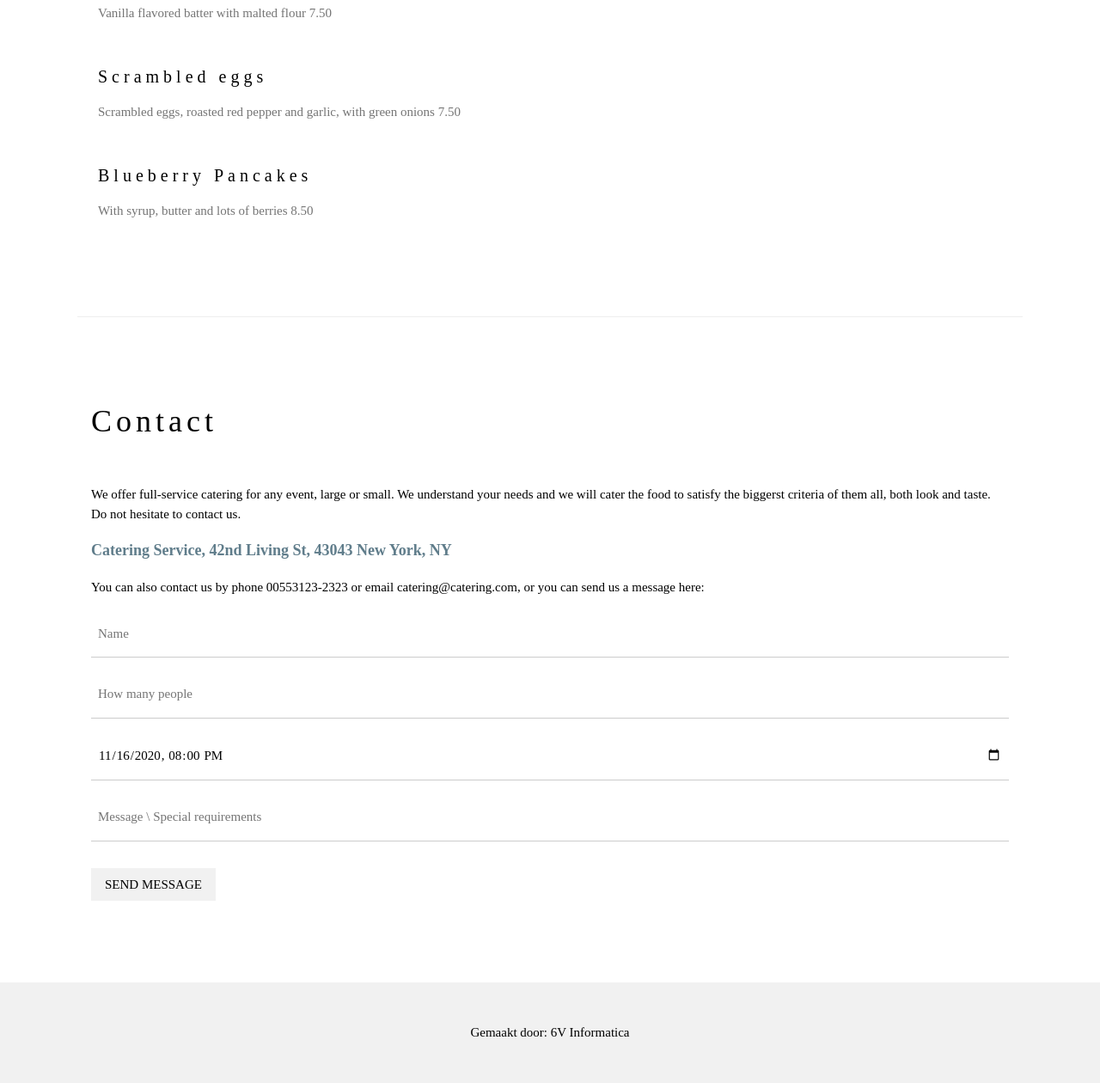
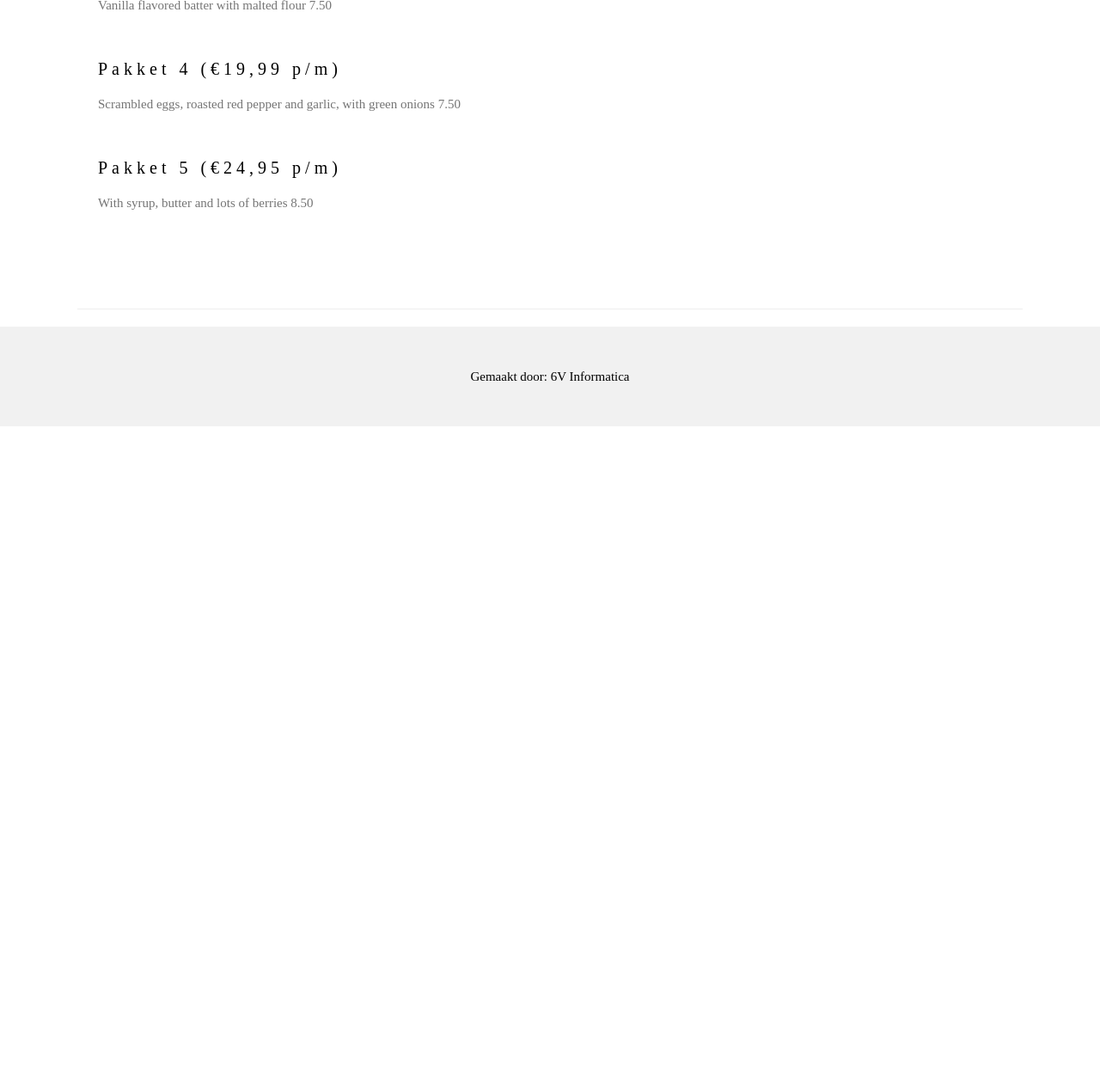
Before and after one commit to 6V-Informatica/eindopdracht, a PHP site: page /main.html in a window 1280 px wide. Shown: the part 2118-3378 px from the top of the page at 86% size. After the commit the page ends 2614 px from the top, so only its background shows below. Run offline with PHP 8.4, Linux system fonts and the light colour scheme.

Commit message:
v1.0.5: - Extra informatie toegevoegd - Style toegevoegd - Logo toegevoegd

```diff
--- a/main.html
+++ b/main.html
@@ -18,13 +18,17 @@
 <!-- Navbar (sit on top) -->
 <div class="w3-top">
     <div class="w3-bar w3-white w3-padding w3-card" style="letter-spacing:4px;">
-        <a href="#home" class="w3-bar-item w3-button">Freshie</a>
-        <!-- Right-sided navbar links. Hide them on small screens -->
-        <div class="w3-right w3-hide-small">
-            <a href="#about" class="w3-bar-item w3-button">About</a>
-            <a href="#menu" class="w3-bar-item w3-button">Menu</a>
-            <a href="#contact" class="w3-bar-item w3-button">Contact</a>
+        <div class="w3-left w3-hide-small">
+            <a href="#home" class="w3-button">
+                <img class="w3-image" src="freshie logo.png" alt="Hamburger Catering" width="50" height="50">
+            </a>
         </div>
+        <div class="w3-right w3-vertical-middle">
+            <a href="#about" class="w3-bar-item w3-button">Informatie</a>
+            <a href="#prizes" class="w3-bar-item w3-button">Prijzen</a>
+            <a href="#contact" class="w3-bar-item w3-button">Inloggen</a>
+        </div>
+
     </div>
 </div>
 
@@ -46,32 +50,33 @@
         </div>
 
         <div class="w3-col m6 w3-padding-large">
-            <h1 class="w3-center">About Catering</h1><br>
-            <h5 class="w3-center">Tradition since 1889</h5>
-            <p class="w3-large">The Catering was founded in blabla by Mr. Smith in lorem ipsum dolor sit amet, consectetur adipiscing elit consectetur adipiscing elit, sed do eiusmod tempor incididunt ut labore et dolore magna aliqua. Ut enim ad minim veniam, quis nostrud exercitation ullamco laboris nisi ut aliquip ex ea commodo consequat. Duis aute iruredolor in reprehenderit in voluptate velit esse cillum dolore eu fugiat nulla pariatur.We only use <span class="w3-tag w3-light-grey">seasonal</span> ingredients.</p>
-            <p class="w3-large w3-text-grey w3-hide-medium">Excepteur sint occaecat cupidatat non proident, sunt in culpa qui officia deserunt mollit anim id est laborum consectetur adipiscing elit, sed do eiusmod temporincididunt ut labore et dolore magna aliqua. Ut enim ad minim veniam, quis nostrud exercitation ullamco laboris nisi ut aliquip ex ea commodo consequat.</p>
+            <h1 class="w3-center">Over Freshie</h1><br>
+            <h5 class="w3-center">Opgericht in 2023</h5>
+            <p class="w3-large">  Freshie is gesticht door een groep 6V studenten die Informatica volgen. Omdat veel dieetboeken niet online te bekijken zijn, hebben zij een oplossing bedacht om een dieetboek online te volgen. Doormiddel van de website is het mogelijk om op verschillende manieren je dieet voor die week te verkijgen.</p>
+            <p class="w3-large">  De eerste manier is via email. Wanneer je je aanmeld bij Freshie, geef je je email-adres op en krijg je wekelijks een schema binnen met recepten.</p>
+            <p class="w3-large">  De tweede manier om jouw persoonlijke schema te bekijken is doormiddel van de website. Wanneer je inlogt, zie je een overzicht van je schema.</p>
         </div>
     </div>
 
     <hr>
 
     <!-- Menu Section -->
-    <div class="w3-row w3-padding-64" id="menu">
+    <div class="w3-row w3-padding-64" id="prizes">
         <div class="w3-col l6 w3-padding-large">
-            <h1 class="w3-center">Our Menu</h1><br>
-            <h4>Bread Basket</h4>
+            <h1 class="w3-center">Onze prijzen</h1><br>
+            <h4>Pakket 1 (€07,45 p/m)</h4>
             <p class="w3-text-grey">Assortment of fresh baked fruit breads and muffins 5.50</p><br>
 
-            <h4>Honey Almond Granola with Fruits</h4>
+            <h4>Pakket 2 (€09,99 p/m)</h4>
             <p class="w3-text-grey">Natural cereal of honey toasted oats, raisins, almonds and dates 7.00</p><br>
 
-            <h4>Belgian Waffle</h4>
+            <h4>Pakket 3 (€14,95 p/m)</h4>
             <p class="w3-text-grey">Vanilla flavored batter with malted flour 7.50</p><br>
 
-            <h4>Scrambled eggs</h4>
+            <h4>Pakket 4 (€19,99 p/m)</h4>
             <p class="w3-text-grey">Scrambled eggs, roasted red pepper and garlic, with green onions 7.50</p><br>
 
-            <h4>Blueberry Pancakes</h4>
+            <h4>Pakket 5 (€24,95 p/m)</h4>
             <p class="w3-text-grey">With syrup, butter and lots of berries 8.50</p>
         </div>
 
@@ -82,22 +87,6 @@
 
     <hr>
 
-    <!-- Contact Section -->
-    <div class="w3-container w3-padding-64" id="contact">
-        <h1>Contact</h1><br>
-        <p>We offer full-service catering for any event, large or small. We understand your needs and we will cater the food to satisfy the biggerst criteria of them all, both look and taste. Do not hesitate to contact us.</p>
-        <p class="w3-text-blue-grey w3-large"><b>Catering Service, 42nd Living St, 43043 New York, NY</b></p>
-        <p>You can also contact us by phone 00553123-2323 or email catering@catering.com, or you can send us a message here:</p>
-        <form action="/action_page.php" target="_blank">
-            <p><input class="w3-input w3-padding-16" type="text" placeholder="Name" required name="Name"></p>
-            <p><input class="w3-input w3-padding-16" type="number" placeholder="How many people" required name="People"></p>
-            <p><input class="w3-input w3-padding-16" type="datetime-local" placeholder="Date and time" required name="date" value="2020-11-16T20:00"></p>
-            <p><input class="w3-input w3-padding-16" type="text" placeholder="Message \ Special requirements" required name="Message"></p>
-            <p><button class="w3-button w3-light-grey w3-section" type="submit">SEND MESSAGE</button></p>
-        </form>
-    </div>
-
-    <!-- End page content -->
 </div>
 
 <!-- Footer -->
--- a/style.css
+++ b/style.css
@@ -64,6 +64,7 @@ hr{border:0;border-top:1px solid #eee;margin:20px 0}
 .w3-bar .w3-bar-item{padding:8px 16px;float:left;width:auto;border:none;display:block;outline:0}
 .w3-bar .w3-dropdown-hover,.w3-bar .w3-dropdown-click{position:static;float:left}
 .w3-bar .w3-button{white-space:normal}
+.w3-bar .w3-vertical-middle{margin: 0; position: sticky; top: 50%; transform: translateY(-50%)}
 .w3-bar-block .w3-bar-item{width:100%;display:block;padding:8px 16px;text-align:left;border:none;white-space:normal;float:none;outline:0}
 .w3-bar-block.w3-center .w3-bar-item{text-align:center}.w3-block{display:block;width:100%}
 .w3-responsive{display:block;overflow-x:auto}
```
Also changed, not shown: freshie logo.png (added), 1 other file.
